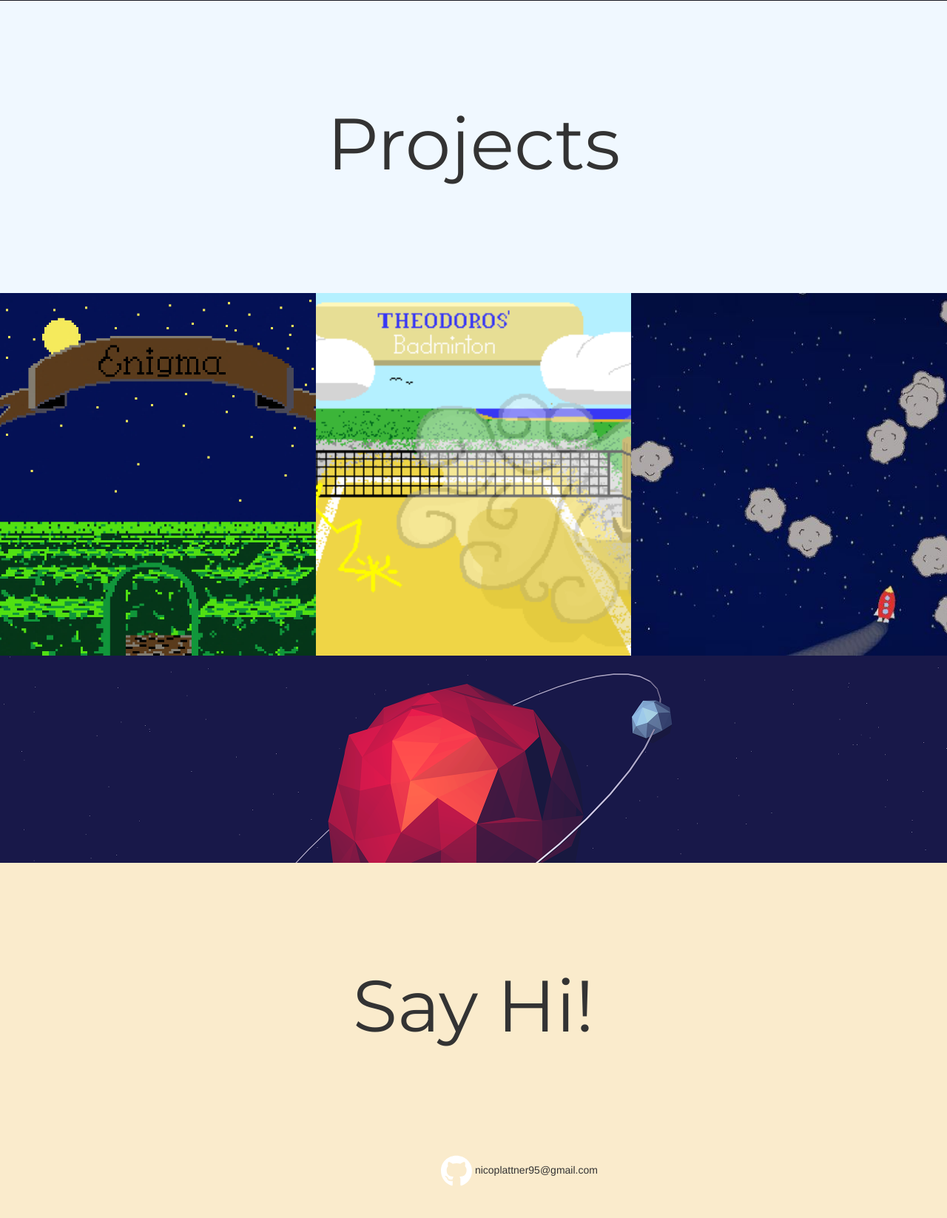
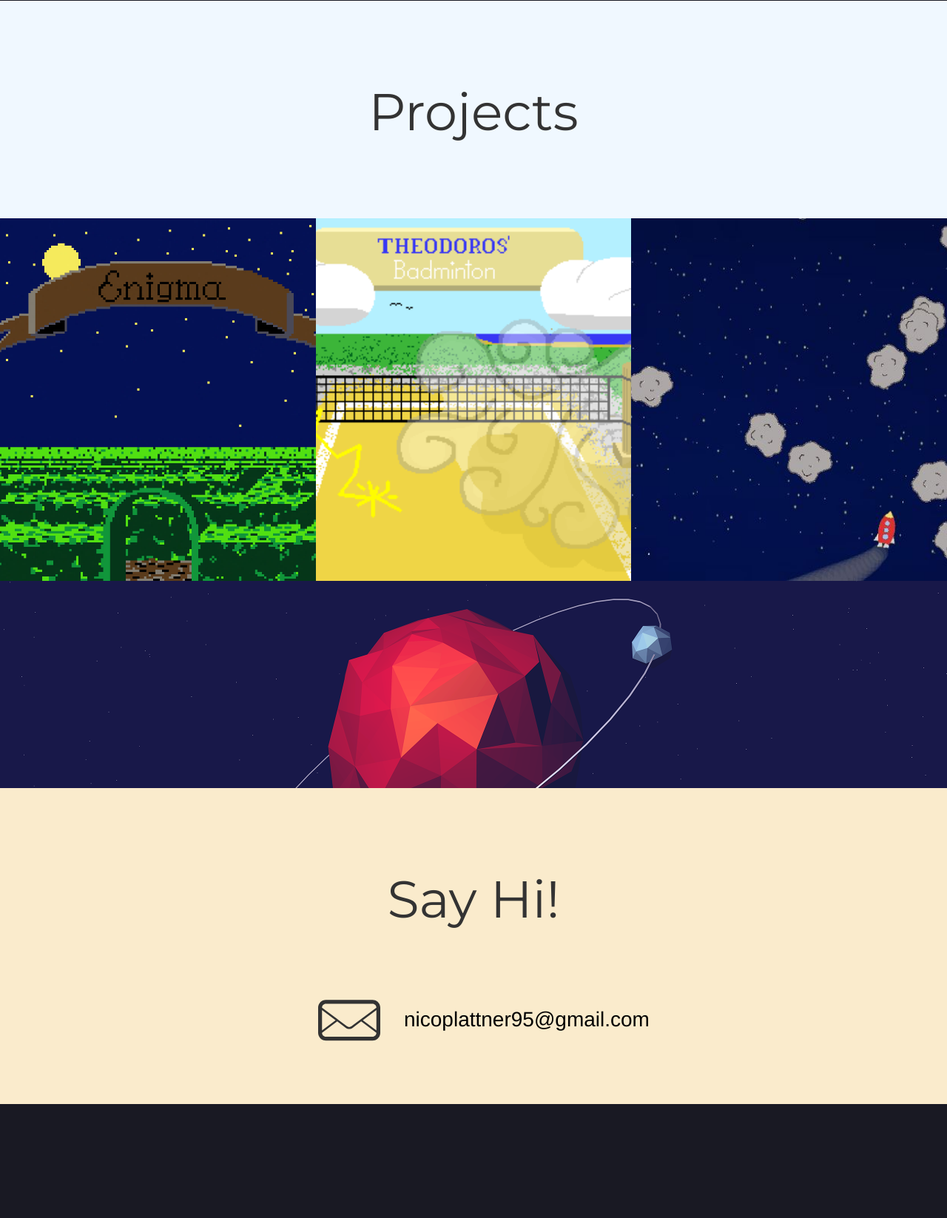
Before and after one commit to NicoPlattner/NPCodes-Website, a PHP site: page / in a window 1280 px wide. Shown: the part 799-2445 px from the top of the page at 74% size. After the commit the page ends 2291 px from the top, so only its background shows below. Run offline with PHP 8.4, Linux system fonts and the light colour scheme.

Commit message:
added email link

```diff
--- a/css/css_index.css
+++ b/css/css_index.css
@@ -64,7 +64,7 @@ body, html {
     font-weight: normal;
     text-align: center;
     margin: 1em 0em 1.5em 0em;
-    font-size: 7em;
+    font-size: 5em;
     font-family: 'Montserrat', sans-serif;
 }
 
@@ -240,8 +240,8 @@ body, html {
 #contact h1{
     font-weight: normal;
     text-align: center;
-    margin: 1em 0em 1.5em 0em;
-    font-size: 7em;
+    margin: 1em 0em 0.8em 0em;
+    font-size: 5em;
     font-family: 'Montserrat', sans-serif;
 }
 
@@ -253,9 +253,15 @@ body, html {
     display: inline-block;
     width: 3em;
     height: auto;
+    margin: 1em;
 }
 
-#email p{
-    display: inline-block;
-    width: 3em;
+#email a img:hover{
+    text-decoration: none;
+    filter: brightness(.3);
 }
+
+#email a{
+    font-size: 2em !important;
+    color: black !important;
+}
--- a/index.html
+++ b/index.html
@@ -142,17 +142,10 @@
         <h1>Say Hi!</h1>
 
         <div id="email">
-            <a href="mailto:nicoplattner95@gmail.com" target="_blank">
-                <img src="media/github_icon2.svg" alt="Email Icon">
-            </a>
+            <a href="mailto:nicoplattner95@gmail.com"><img src="media/mail.svg" alt="Email Icon"></a>
 
-            <p>
-                nicoplattner95@gmail.com
-            </p>
-
-
+            <a href="mailto:nicoplattner95@gmail.com">nicoplattner95@gmail.com</a>
         </div>
-
     </div>
 
 
```
Also changed, not shown: media/mail.svg (added).
